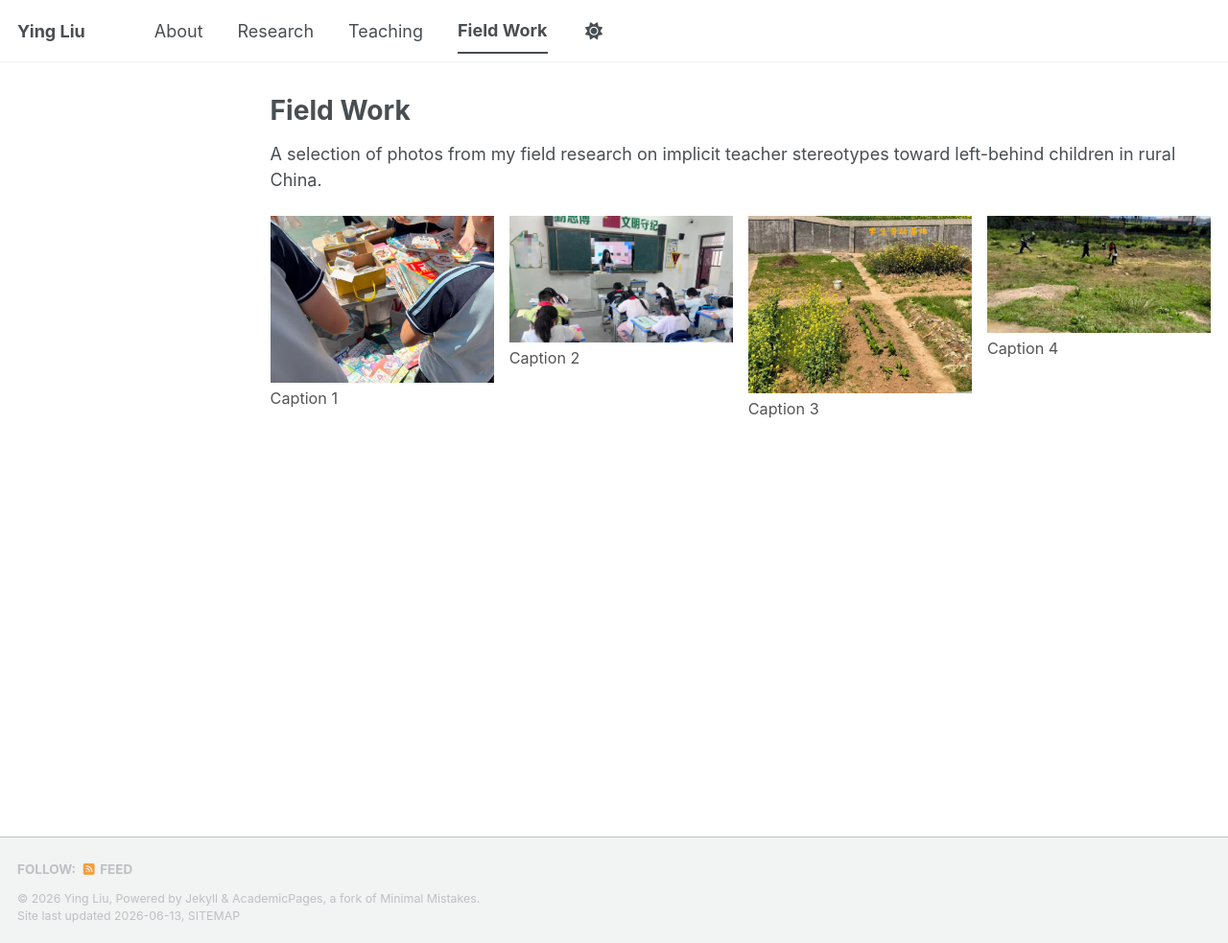
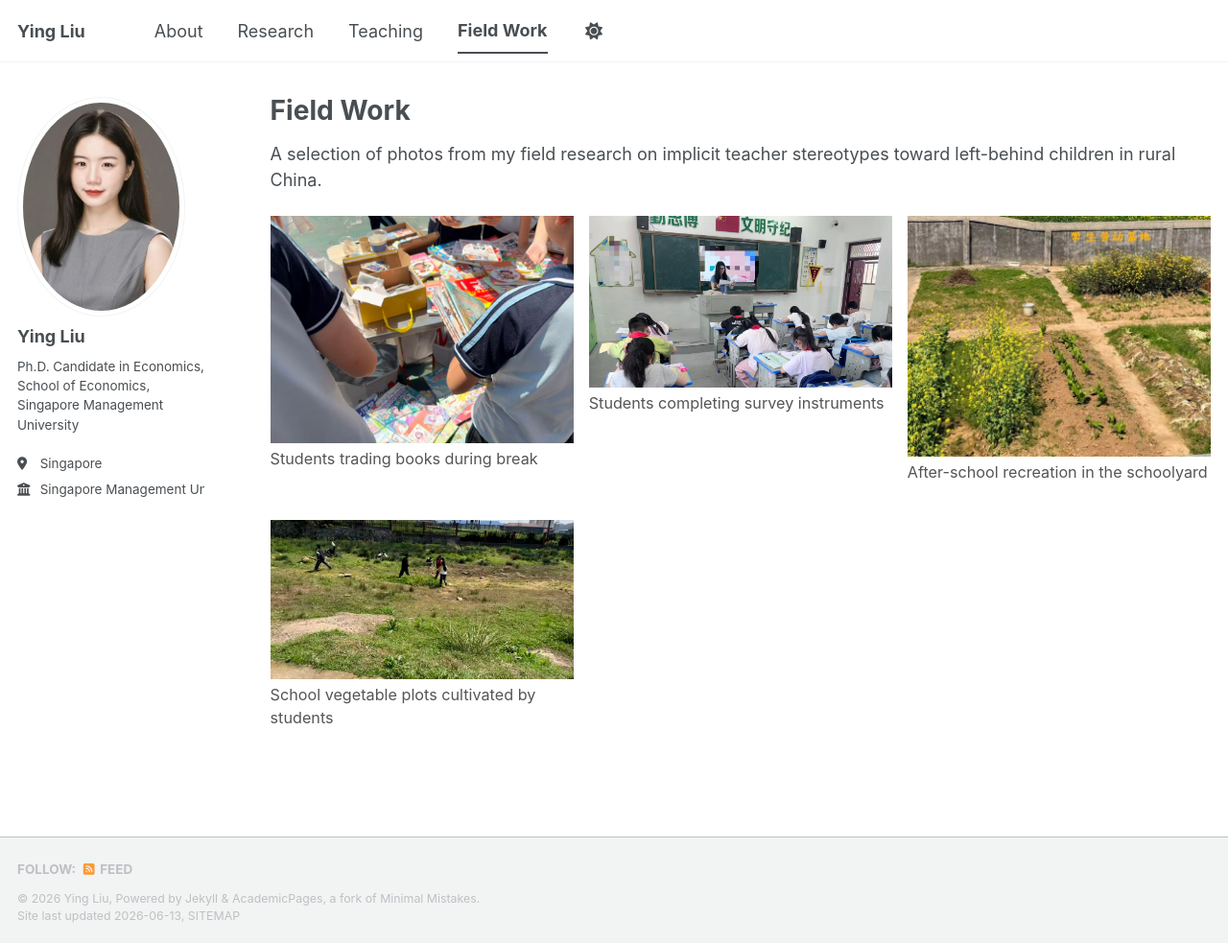
Before and after one commit to YingLIU2022/YingLIU2022.github.io, a Jekyll site: the page built from _pages/fieldwork.md, in a window 1280 px wide and 983 px high. Shown: the whole window at 96% size. Built offline with Jekyll 4.4.1, drawn with Linux system fonts in a browser that asks for light colours; a script bundle is joined from its source files by our own code; library files that are not in the unit come from our copies.

Commit message:
Update fieldwork.md

```diff
--- a/_pages/fieldwork.md
+++ b/_pages/fieldwork.md
@@ -2,31 +2,31 @@
 layout: archive
 title: "Field Work"
 permalink: /fieldwork/
-author_profile: false
+author_profile: true
 ---
 
 A selection of photos from my field research on implicit teacher stereotypes toward left-behind children in rural China.
 
-<div style="display: grid; grid-template-columns: repeat(auto-fit, minmax(200px, 1fr)); gap: 16px; margin-top: 20px;">
+<div style="display: grid; grid-template-columns: repeat(auto-fit, minmax(300px, 1fr)); gap: 16px; margin-top: 20px;">
 
   <div>
-    <img src="/images/fieldwork/photo1.jpg" alt="Field site 1" style="width: 100%; height: auto;">
-    <p style="font-size: 0.9em; color: #555; margin-top: 4px;">Caption 1</p>
+    <img src="/images/fieldwork/photo1.jpg" alt="Students exchanging books with one another" style="width: 100%; height: auto;">
+    <p style="font-size: 0.9em; color: #555; margin-top: 4px;">Students trading books during break</p>
   </div>
 
   <div>
-    <img src="/images/fieldwork/photo2.jpg" alt="Field site 2" style="width: 100%; height: auto;">
-    <p style="font-size: 0.9em; color: #555; margin-top: 4px;">Caption 2</p>
+    <img src="/images/fieldwork/photo2.jpg" alt="Students completing survey instruments" style="width: 100%; height: auto;">
+    <p style="font-size: 0.9em; color: #555; margin-top: 4px;">Students completing survey instruments</p>
   </div>
 
   <div>
-    <img src="/images/fieldwork/photo3.jpg" alt="Field site 3" style="width: 100%; height: auto;">
-    <p style="font-size: 0.9em; color: #555; margin-top: 4px;">Caption 3</p>
+    <img src="/images/fieldwork/photo3.jpg" alt="After-school recreation in the schoolyard" style="width: 100%; height: auto;">
+    <p style="font-size: 0.9em; color: #555; margin-top: 4px;">After-school recreation in the schoolyard</p>
   </div>
 
   <div>
-    <img src="/images/fieldwork/photo4.jpg" alt="Field site 4" style="width: 100%; height: auto;">
-    <p style="font-size: 0.9em; color: #555; margin-top: 4px;">Caption 4</p>
+    <img src="/images/fieldwork/photo4.jpg" alt="School vegetable plots cultivated by students" style="width: 100%; height: auto;">
+    <p style="font-size: 0.9em; color: #555; margin-top: 4px;">School vegetable plots cultivated by students</p>
   </div>
 
 </div>
```
